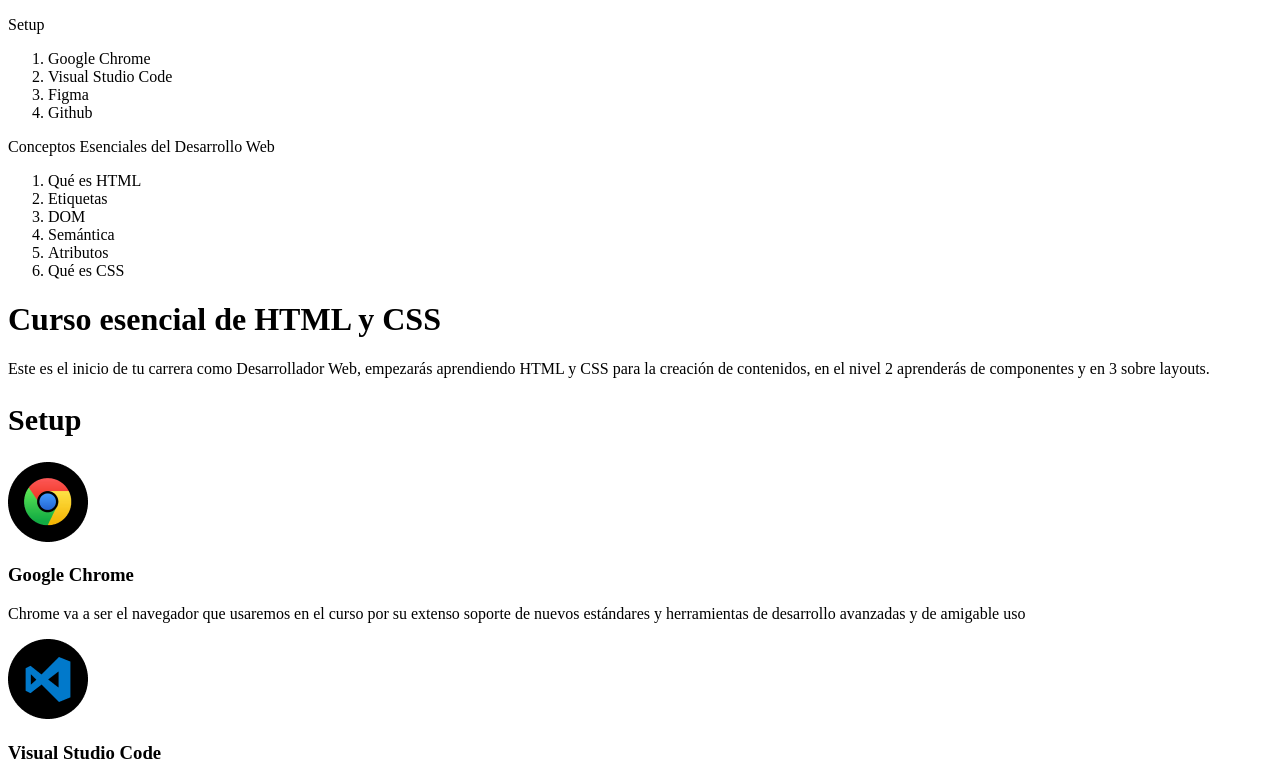
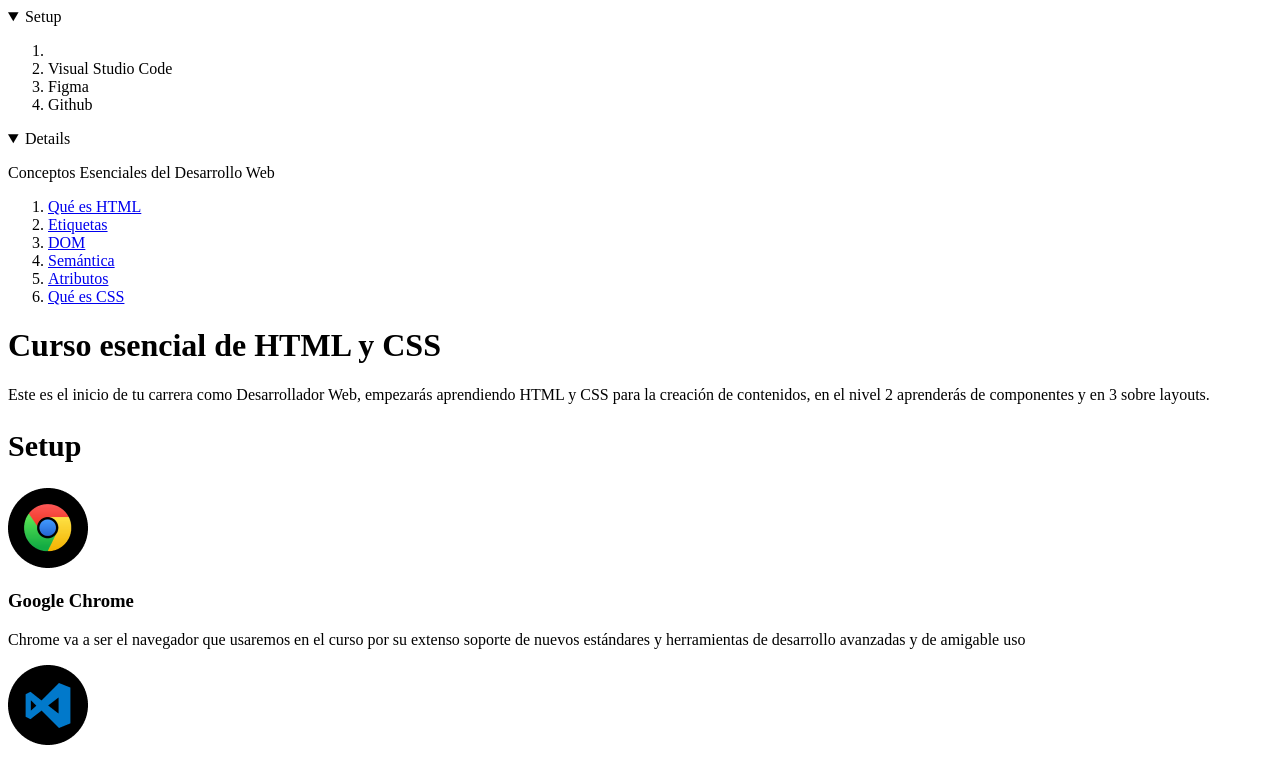
Before and after one commit to Cabanesdev/Essencial-html-css, a plain HTML site: page Index.html in a window 1280 px wide. Shown: the top 770 px of the page. Drawn offline with Linux system fonts and the light colour scheme.

Commit message:
Updated changes

```diff
--- a/Index.html
+++ b/Index.html
@@ -8,22 +8,26 @@
 	<body>
 		<header>
 			<nav>
-				<p>Setup</p>
+				<details open>
+					<summary>Setup</summary>
 					<ol>
-					<li>Google Chrome</li>
+						<li><a href="#google-chrome"></a></li>
 						<li>Visual Studio Code</li>
 						<li>Figma</li>
 						<li>Github</li>
 					</ol>
+				</details>
+				<details open>
 					<p>Conceptos Esenciales del Desarrollo Web</p>
 					<ol>
-					<li>Qué es HTML</li>
-					<li>Etiquetas</li>
-					<li>DOM</li>
-					<li>Semántica</li>
-					<li>Atributos</li>
-					<li>Qué es CSS</li>
+						<li><a href="#">Qué es HTML</a></li>
+						<li><a href="#">Etiquetas</a></li>
+						<li><a href="#">DOM</a></li>
+						<li><a href="#">Semántica</a></li>
+						<li><a href="#">Atributos</a></li>
+						<li><a href="#">Qué es CSS</a></li>
 					</ol>
+				</details>
 			</nav>
 		</header>
 		<h1>Curso esencial de HTML y CSS</h1>
@@ -35,7 +39,7 @@
 
 		<h2 style="font-size: 30px">Setup</h2>
 		<img src="images/Google-Chrome.png" alt="Logo de Google Chrome" />
-		<h3>Google Chrome</h3>
+		<h3 id="google-chrome">Google Chrome</h3>
 		<p>
 			Chrome va a ser el navegador que usaremos en el curso por su extenso
 			soporte de nuevos estándares y herramientas de desarrollo avanzadas y de
@@ -45,7 +49,7 @@
 			src="images/Visual-Studio-Code.png"
 			alt="Logo de Visual Visual-Studio-Code"
 		/>
-		<h3>Visual Studio Code</h3>
+		<h3 id="vscode">Visual Studio Code</h3>
 		<p>
 			Visual Studio Code es el editor de texto más popular y potente del mercado
 			actualmente, su fácil uso y la capacidad de extenderlo por medio de
@@ -53,14 +57,14 @@
 			importar el lenguaje en el que se desemvuelva.
 		</p>
 		<img src="images/Figma.png" alt="Logo de Figma" />
-		<h3>Figma</h3>
+		<h3 id="figma">Figma</h3>
 		<p>
 			Figma es una la herramienta más popular en la actualidad para entregar
 			diseños a los desarrolladores para su implementación por su fácil uso
 			porque puede ser usado directamente desde el navegador.
 		</p>
 		<img src="images/GitHub.png" alt="Logo de Github" />
-		<h3>GitHub</h3>
+		<h3 id="github">GitHub</h3>
 		<p>
 			Así como en Facebook te encuentran tus amigos, en Github te encuentran
 			otras programadoras y programadores de todo el mundo, en vez de subir
```
Lines whose indentation alone changed are shown as unchanged.
